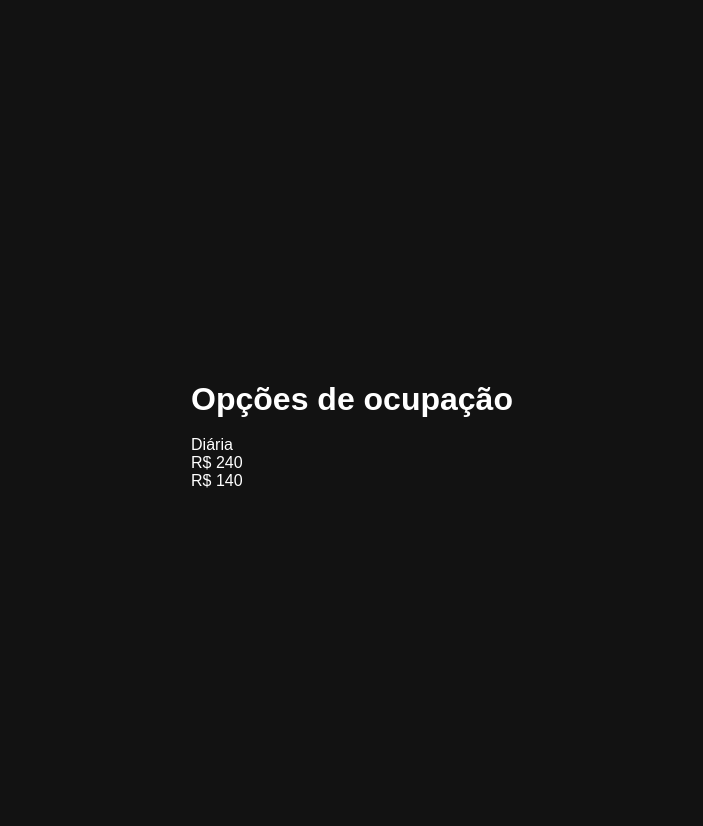
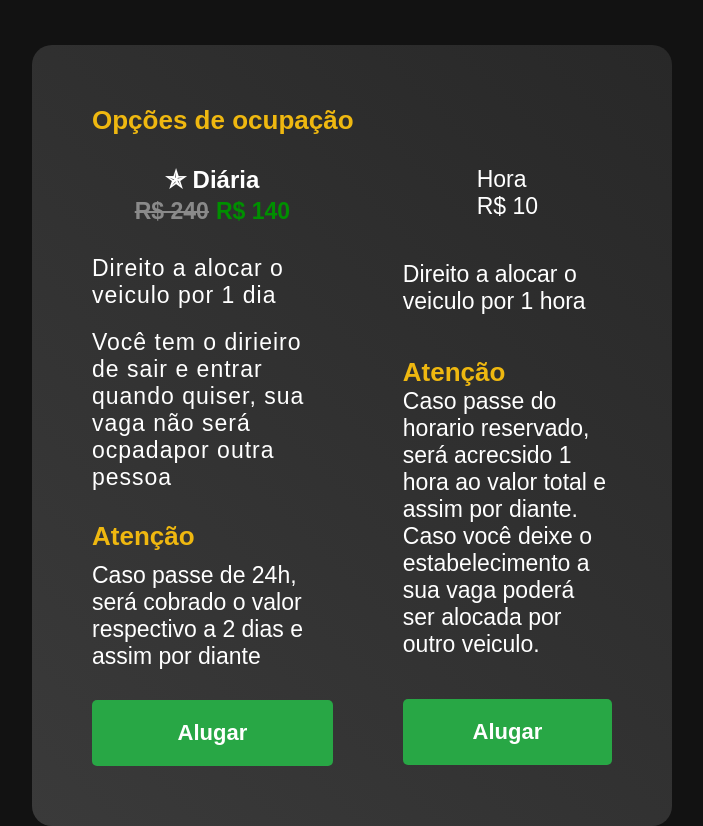
Before and after one commit to OrgGerencEstacionamento/GerencEstacionamento, a website: page src/main/resources/templates/vecancies/index.html in a window 1280 px wide. Shown: the whole page, without its empty margins (288-991 px from the left). Before the commit the page ends 800 px from the top, so only its background shows below. Drawn offline with Linux system fonts and the light colour scheme; files that its build step writes are made by us from their sources.

Commit message:
pop-up da tela de vagas = 60%

```diff
--- a/src/main/resources/static/css/vecancies/style.css
+++ b/src/main/resources/static/css/vecancies/style.css
@@ -6,19 +6,122 @@
 }
 
 body {
-    background-color: #121212;
-    color: #ffffff;
     display: flex;
     flex-direction: column;
     align-items: center;
     justify-content: center;
+
     height: 100vh;
     padding-top: 70px;
+    background-color: #121212;
+    color: #ffffff;
 }
+
+.pop_up {
+    display: flex;
+    align-items: center;
+    justify-content: center;
+
+    height: 100vh;
+    width: 100%;
+}
+
+.content_popup {
+    display: flex;
+    flex-direction: column;
+
+    padding: 60px;
+    border-radius: 20px;
+    background: linear-gradient(45deg, #3A3A3A, #282828);
+    width: 50%;
+
+}
+
+.content_popup > h1 {
+    margin-bottom: 30px;
+}
+
+.daily_and_our {
+    display: flex;
+    justify-content: space-between;
+    font-size: 23px;
+    gap: 70px;
+}
+
+.content_popup h1 {
+    color: #EFB810;
+    font-size: 26px;
+}
+
+
+.content_popup .daily, .our {
+    display: flex;
+    flex-direction: column;
+    align-items: center;
+    justify-content: space-between;
+    margin: 0 auto;
+    gap: 30px;
+}
+
+.daily .title {
+    display:  flex;
+    flex-direction: column;
+    gap: 4px;
+}
+
+.daily .title div {
+    display: flex;
+    justify-content: center;
+    align-items: center;
+    font-weight: bold;
+    gap: 7px;
+}
+
+.daily .title #price p:nth-child(1) {
+    color: #8a8a8a;
+    text-decoration: line-through;
+}
+
+.daily .title div:nth-child(1) {
+    font-size: 24px;
+}
+
+.daily .title #price p:nth-child(2) {
+    color: rgb(0, 143, 0);
+}
+
+.daily .text {
+    display: flex;
+    flex-direction: column;
+    gap: 20px;
+    letter-spacing: 1px;
+}
+
+.daily .atention h1 {
+    margin-bottom: 10px;
+}
+
+
+.content_popup button {
+    background-color: #28A745;
+    border-radius: 5px;
+    padding: 20px;
+    width: 100%;
+    font-weight: bold;
+    color: white;
+    font-size: 22px;
+    border: none;
+    cursor: pointer;
+    transition: 0.3 all;
+}
+
+.content_popup button:hover {
+}
+
 
 .header {
     width: 100%;
-    background-color: #1e1e1e;
+    background-color: #e0aaaa;
     padding: 25px;
     display: flex;
     justify-content: space-between;
--- a/src/main/resources/templates/vecancies/index.html
+++ b/src/main/resources/templates/vecancies/index.html
@@ -1,5 +1,6 @@
 <!DOCTYPE html>
 <html lang="pt-BR">
+
 <head>
     <meta charset="UTF-8">
     <meta name="viewport" content="width=device-width, initial-scale=1.0">
@@ -7,23 +8,48 @@
     <link rel="stylesheet" href="style.css">
     <link rel="stylesheet" href="/css/vecancies/style.css">
 </head>
+
 <body>
     <div class="pop_up">
+        <div class="content_popup">
             <h1>Opções de ocupação</h1>
-        <div class="diaria">
+            <div class="daily_and_our">
+                <div class="daily">
                     <div class="title">
                         <div>
-                    <img src="" alt="">
+                            <p>&#10031;</p>
                             <p>Diária</p>
                         </div>
-                <div>
+                        <div id="price">
                             <p>R$ 240</p>
                             <p>R$ 140</p>
                         </div>
                     </div>
-            <div class="texto">
+                    <div class="text">
+                        <p>Direito a alocar o veiculo por 1 dia</p>
+                        <p>Você tem o dirieiro de sair e entrar quando quiser, sua vaga não será ocpadapor outra pessoa</p>
+                    </div>
+                    <div class="atention">
+                        <h1>Atenção</h1>
+                        <p>Caso passe de 24h, será cobrado o valor respectivo a 2 dias e assim por diante</p>
+                    </div>
+                    <button>Alugar</button>
+                </div>
+                <div class="our">
+                    <div>
+                        <p>Hora</p>
+                        <p>R$ 10</p>
+                    </div>
+                    <p>Direito a alocar o veiculo por 1 hora</p>
+                    <div class="atention">
+                        <h1>Atenção</h1>
+                        <p>Caso passe do horario reservado, será acrecsido 1 hora ao valor total e assim por diante.</p>
+                        <p>Caso você deixe o estabelecimento a sua vaga poderá ser alocada por outro veiculo.</p>
+                    </div>
+                    <button>Alugar</button>
+            </div>
+        </div>
 
-            </div>
         </div>
     </div>
     <div style="display: none;">
@@ -98,4 +124,5 @@
     </div>
 
 </body>
+
 </html>
```
Lines whose indentation alone changed are shown as unchanged.
